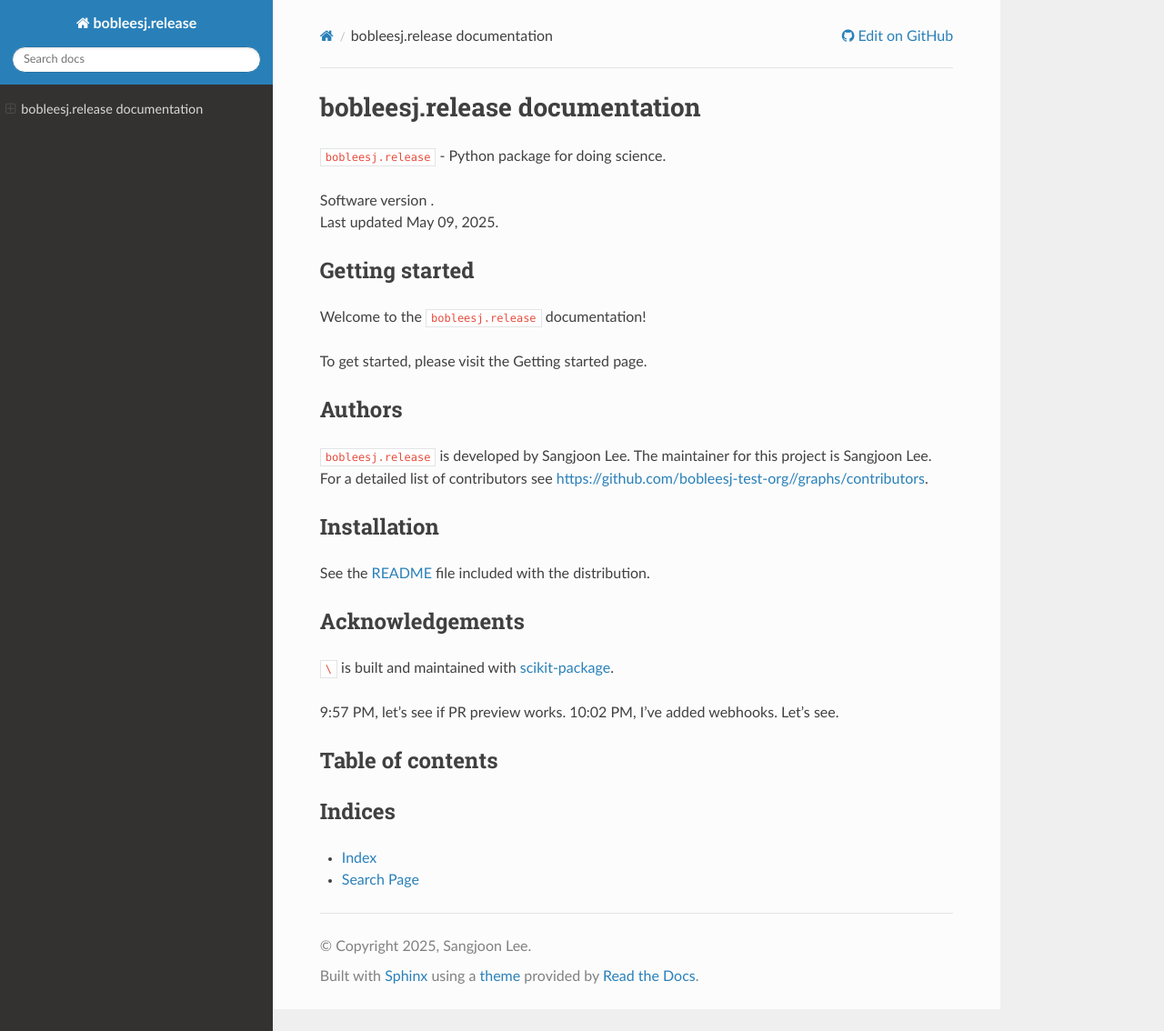
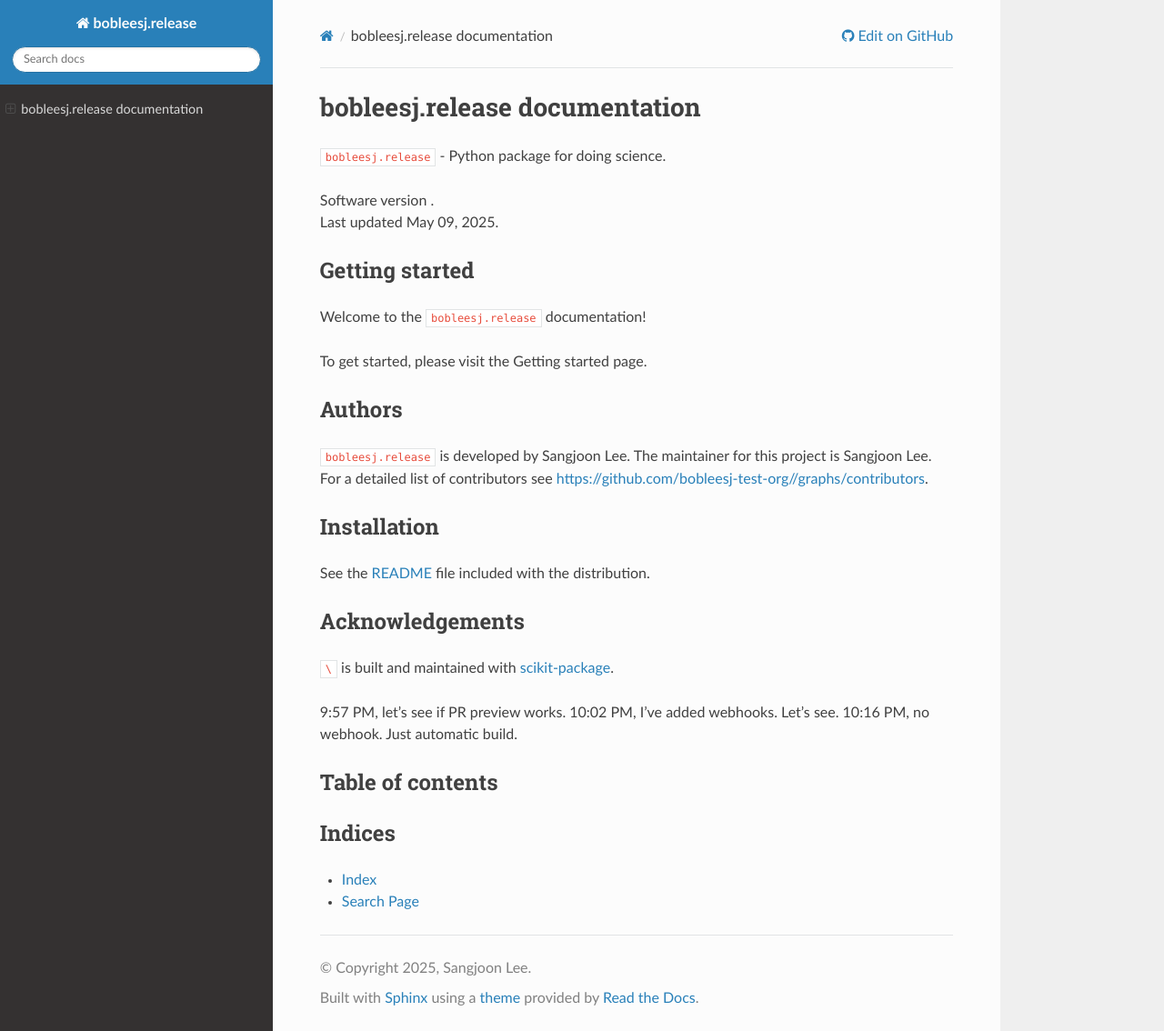
Before and after one commit to bobleesj/bobleesj.release, a Sphinx documentation site: the page built from doc/source/index.rst, in a window 1280 px wide and 1134 px high. Shown: the whole window at 91% size. Built offline with Sphinx 7.4.7 and the Read the Docs theme 3.1.0, drawn with Linux system fonts in a browser that asks for light colours; pages that are not in the unit, such as notebooks, are missing from menus.

Commit message:
no webhook. Just automatic build.

```diff
--- a/doc/source/index.rst
+++ b/doc/source/index.rst
@@ -39,6 +39,7 @@
 
 9:57 PM, let's see if PR preview works.
 10:02 PM, I've added webhooks. Let's see.
+10:16 PM, no webhook. Just automatic build.
 
 =================
 Table of contents
```
